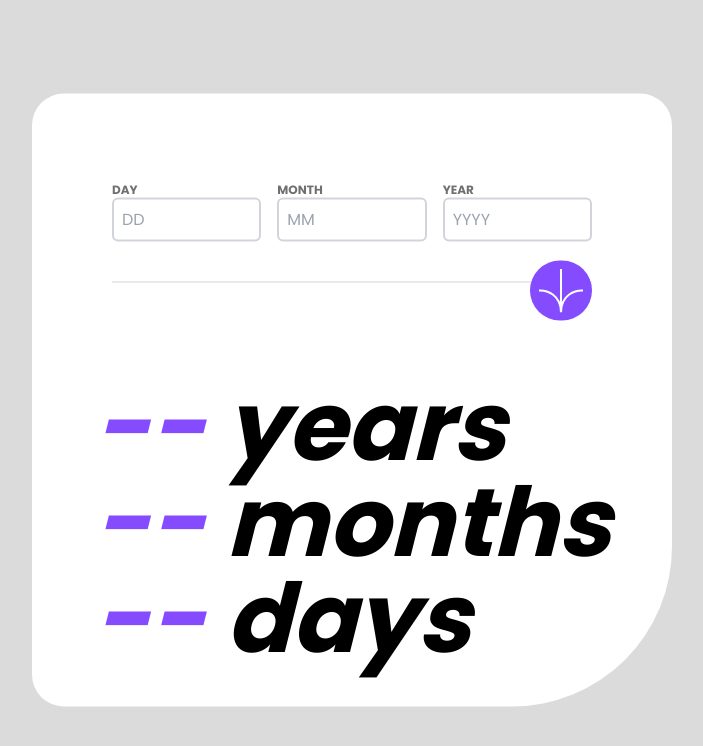
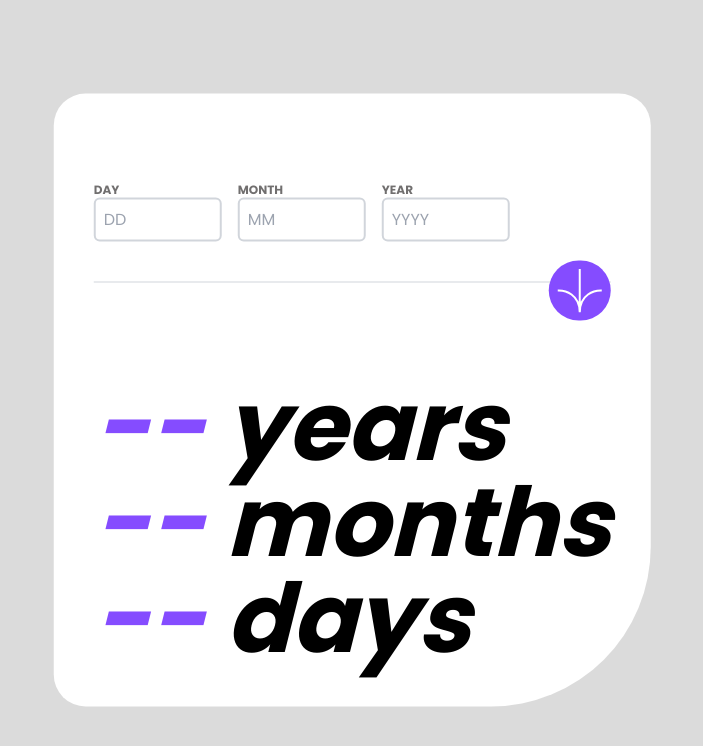
Before and after one commit to franclobo/age_calculator, a Next.js app: page / in a window 1280 px wide. Shown: the top 746 px of the page, without its empty margins (288-991 px from the left). Built offline with nearby package versions, Linux system fonts and the light colour scheme.

Commit message:
Correct input width

```diff
--- a/app/page.tsx
+++ b/app/page.tsx
@@ -84,8 +84,8 @@ export default function Home() {
 
   return (
     <main className="flex flex-wrap flex-col items-center justify-start pt-2 pb-10 px-10 absolute top-1/2 left-1/2 transform -translate-x-1/2 -translate-y-1/2 bg-white rounded-tl-[2rem] rounded-tr-[2rem] rounded-bl-[2rem] rounded-br-[7rem] xl:rounded-br-[10rem]">
-      <form className="flex flex-col jusify-center items-center my-10 sm:max-w-screen-sm xl:w-full xl:p-10 ">
-        <div className="flex gap-1 xl:gap-4 sm:max-w-screen-sm">
+      <form className="flex flex-col jusify-center xl:items-start items-center my-10 sm:max-w-screen-sm xl:w-full xl:py-10 ">
+        <div className="flex xl:justify-start gap-1 xl:gap-4 sm:max-w-screen-sm">
           <div className="flex flex-col justify-center items-start flex-grow max-w-1/3">
             <label htmlFor="Day" className={`text-xs uppercase font-bold ${error.errorDay ? 'light-red' : 'smokey-grey'}`}>
               Day
@@ -93,7 +93,7 @@ export default function Home() {
             <input
               type="text"
               id="Day"
-              className={`border-2 p-2 rounded-md sm:w-full xl:w-full xl:max-w-[10rem] max-w-[5rem] ${error.errorDay ? 'border-light-red' : 'border-gray-300'}`}
+              className={`border-2 p-2 rounded-md sm:w-full xl:w-full xl:max-w-[8rem] max-w-[5rem] ${error.errorDay ? 'border-light-red' : 'border-gray-300'}`}
               placeholder="DD"
               onChange={text => setDay(text.target.value)}
             />
@@ -106,7 +106,7 @@ export default function Home() {
             <input
               type="text"
               id="Month"
-              className={`border-2 border-gray-300 p-2 rounded-md sm:w-full xl:w-full xl:max-w-[10rem] max-w-[5rem] ${error.errorMonth || error.errorDay ? 'border-light-red' : 'border-gray-300'}`}
+              className={`border-2 border-gray-300 p-2 rounded-md sm:w-full xl:w-full xl:max-w-[8rem] max-w-[5rem] ${error.errorMonth || error.errorDay ? 'border-light-red' : 'border-gray-300'}`}
               placeholder="MM"
               onChange={text => setMonth(text.target.value)}
             />
@@ -119,7 +119,7 @@ export default function Home() {
             <input
               type="text"
               id="Year"
-              className={`border-2 border-gray-300 p-2 rounded-md sm:w-full xl:w-full xl:max-w-[10rem] max-w-[5rem] ${error.errorYear || error.errorDay ? 'border-light-red' : 'border-gray-300'}`}
+              className={`border-2 border-gray-300 p-2 rounded-md sm:w-full xl:w-full xl:max-w-[8rem] max-w-[5rem] ${error.errorYear || error.errorDay ? 'border-light-red' : 'border-gray-300'}`}
               placeholder="YYYY"
               onChange={text => setYear(text.target.value)}
             />
```
